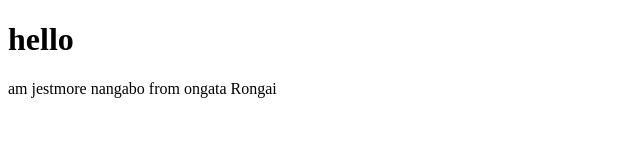
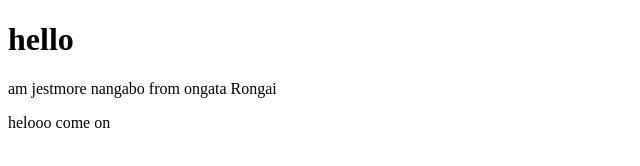
Before and after one commit to Jesty-max/jestproject, a plain HTML site: page index.html in a window 1280 px wide. Shown: the whole page, without its empty margins (0-640 px from the left). Drawn offline with Linux system fonts and the light colour scheme.

Commit message:
change in html

```diff
--- a/index.html
+++ b/index.html
@@ -8,5 +8,6 @@
   <body>
     <h1>hello</h1>
     <p>am jestmore nangabo from ongata Rongai</p>
+    <p>helooo come on</p>
   </body>
 </html>
```
